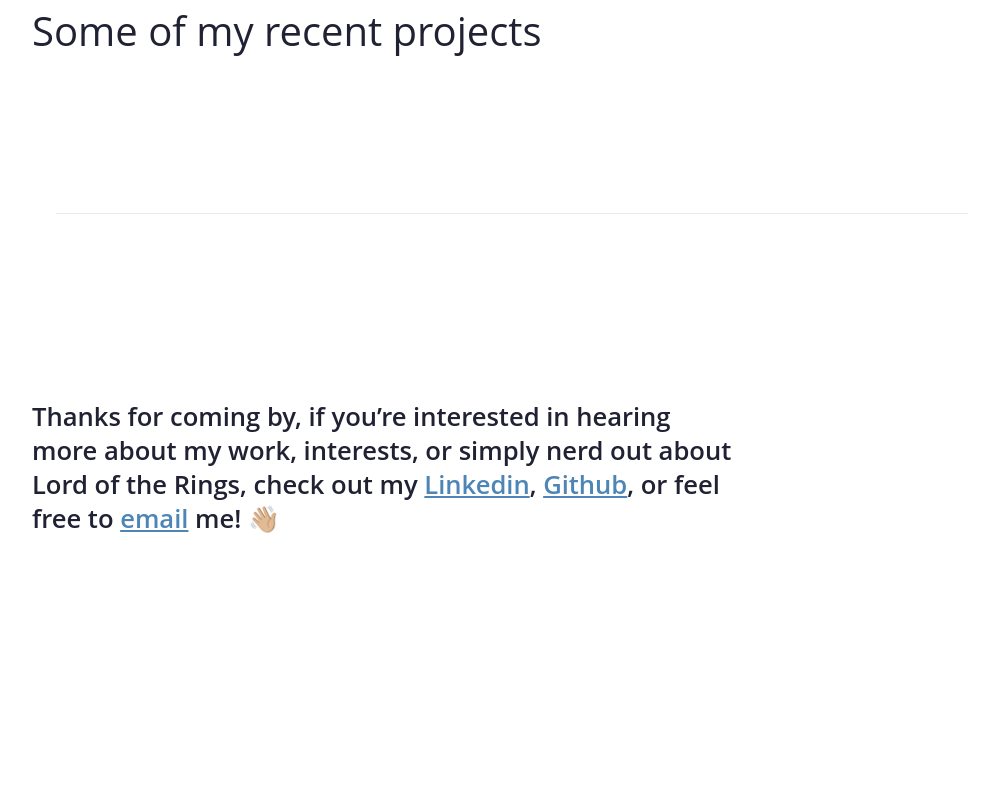
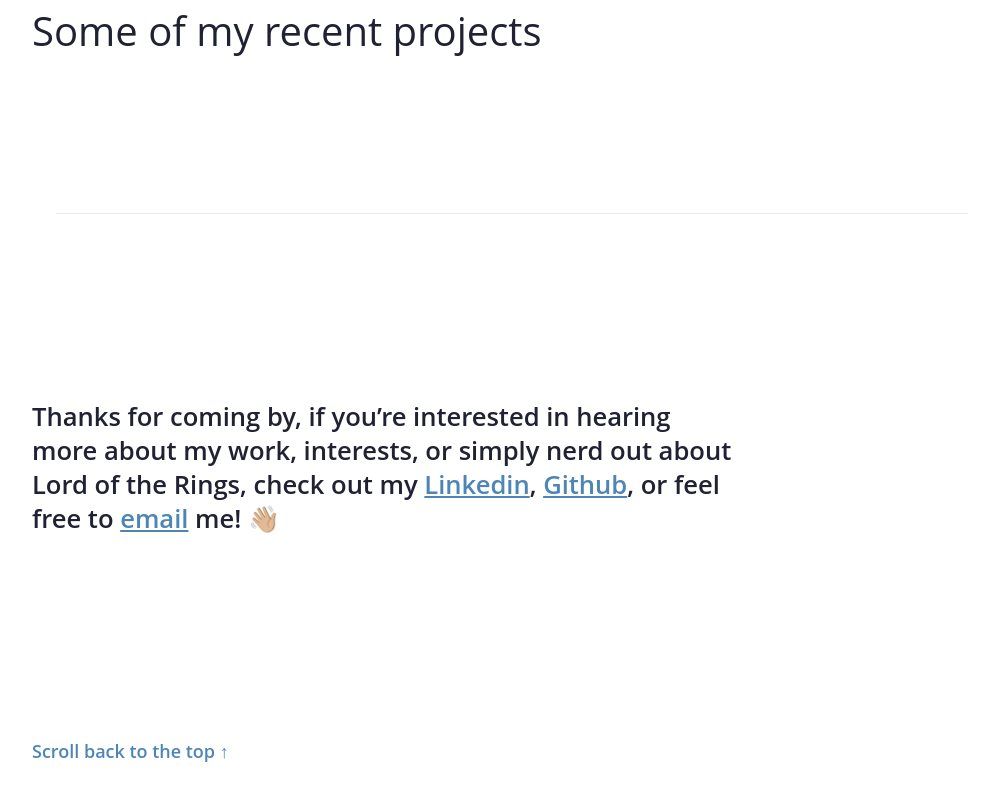
Before and after one commit to jerinraisa/yeshu-website, a Next.js app: page / in a window 1280 px wide. Shown: the part 1856-2656 px from the top of the page, without its empty margins (128-1127 px from the left). Before the commit the page ends 2595 px from the top, so only its background shows below. Built offline with nearby package versions, Linux system fonts and the light colour scheme.

Commit message:
Add in scroll feature on links

```diff
--- a/components/navbar.js
+++ b/components/navbar.js
@@ -3,10 +3,6 @@ import Image from "next/image";
 import styles from "../styles/Navbar.module.scss";
 
 import copy from "../copy/home";
-
-function testFunction() {
-  return console.log("hi");
-}
 
 export default function Navbar() {
   return (
@@ -17,15 +13,15 @@ export default function Navbar() {
         </div>
       </Link>
       <span className={styles.linksContainer}>
-        <button className={styles.linkButton} onClick={testFunction}>
+        <a className={styles.linkButton} href="#aboutMeSection">
           {copy.navbar.aboutMe.title}
-        </button>
-        <button className={styles.linkButton} onClick={testFunction}>
+        </a>
+        <a className={styles.linkButton} href="#experienceSection">
           {copy.navbar.experience.title}
-        </button>
-        <button className={styles.linkButton} onClick={testFunction}>
+        </a>
+        <a className={styles.linkButton} href="#projectsSection">
           {copy.navbar.project.title}
-        </button>
+        </a>
         <a
           className={styles.linkButton}
           href={copy.navbar.resume.link}
--- a/copy/home.js
+++ b/copy/home.js
@@ -33,6 +33,9 @@ const copy = {
   footer: {
     text: "Thanks for coming by, if you’re interested in hearing more about my work, interests, or simply nerd out about Lord of the Rings, check out my <a href='https://www.google.com/' target='_blank'>Linkedin</a>, <a href='https://www.google.com/' target='_blank'>Github</a>, or feel free to <a href='https://www.google.com/' target='_blank'>email</a> me! 👋🏼",
   },
+  scrollBack: {
+    text: "Scroll back to the top",
+  },
 };
 
 export default copy;
--- a/pages/index.js
+++ b/pages/index.js
@@ -1,9 +1,15 @@
+import { useRef, useState } from "react";
 import Image from "next/image";
 import styles from "../styles/Home.module.scss";
 
 import Navbar from "../components/navbar";
 
 import copy from "../copy/home";
+
+function topFunction() {
+  document.body.scrollTop = 0; // For Safari
+  document.documentElement.scrollTop = 0; // For Chrome, Firefox, IE and Opera
+}
 
 export default function Home() {
   return (
@@ -21,7 +27,7 @@ export default function Home() {
             <h3 className={styles.heroDescription}>{copy.hero.blurb}</h3>
           </div>
         </section>
-        <div className={styles.divider} />
+        <div id="aboutMeSection" className={styles.divider} />
         <section>
           <div className={styles.aboutMeContainer}>
             <div className={styles.aboutMeText}>
@@ -38,13 +44,13 @@ export default function Home() {
             </div>
           </div>
         </section>
-        <div className={styles.divider} />
+        <div id="experienceSection" className={styles.divider} />
         <section>
           <div className={styles.recentExperience}>
             <div className={styles.sectionTitle}>{copy.experiences.title}</div>
           </div>
         </section>
-        <div className={styles.divider} />
+        <div id="projectsSection" className={styles.divider} />
         <section>
           <div className={styles.recentProjects}>
             <div className={styles.sectionTitle}>{copy.projects.title}</div>
@@ -61,6 +67,13 @@ export default function Home() {
             ></h5>
           </div>
         </section>
+        <section>
+          <div className={styles.scrollBack}>
+            <a className={styles.scrollBackText} onClick={topFunction}>
+              {copy.scrollBack.text} &#8593;
+            </a>
+          </div>
+        </section>
       </div>
     </div>
   );
--- a/styles/Home.module.scss
+++ b/styles/Home.module.scss
@@ -156,5 +156,17 @@
         }
       }
     }
+
+    .scrollBack {
+      cursor: pointer;
+      align-content: flex-end;
+      color: $wave-blue;
+      padding-bottom: 3rem;
+
+      .scrollBackText {
+        @include p2;
+        font-weight: 600;
+      }
+    }
   }
 }
--- a/styles/Navbar.module.scss
+++ b/styles/Navbar.module.scss
@@ -33,12 +33,11 @@
   width: 30rem;
 
   @media only screen and (max-width: $breakpoint-tablet) {
-    width: 20rem;
+    width: 25rem;
   }
 
   @media only screen and (max-width: $breakpoint-phone) {
-    width: auto;
-    flex-direction: column;
+    display: none;
   }
 
   .linkButton {
```
